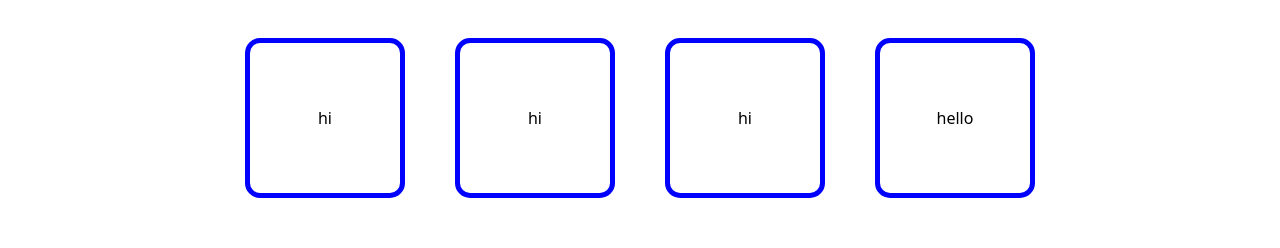
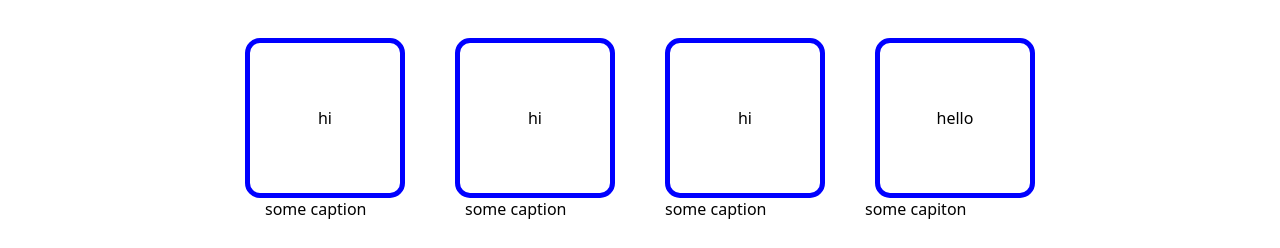
Before and after one commit to mayhem04/personal_projects, a plain HTML site: page index.html in a window 1280 px wide. Shown: the part 622-870 px from the top of the page. Before the commit the page ends 848 px from the top, so only its background shows below. Drawn offline with Linux system fonts and the light colour scheme.

Commit message:
Included captions below blue box

```diff
--- a/index.html
+++ b/index.html
@@ -32,6 +32,12 @@
             <div class="box-items">hi</div>
             <div class="box-items">hello</div>
         </div>
+        <div class="caption">
+            <div class="subtext">some caption</div>
+            <div class="subtext">some caption </div>
+            <div class="subtext">some caption</div>
+            <div class="subtext">some capiton</div>
+        </div>
 
     </div>
 </body>
--- a/style.css
+++ b/style.css
@@ -80,3 +80,15 @@ button {
     display: flex;
     border-radius: 15px;
 }
+.caption {
+    display:flex;
+    flex-direction: row;
+    justify-content: space-around;
+    gap: 50px;
+}
+.subtext
+{
+    width:150px;
+    justify-content: center;
+    align-items: center;
+}
```
